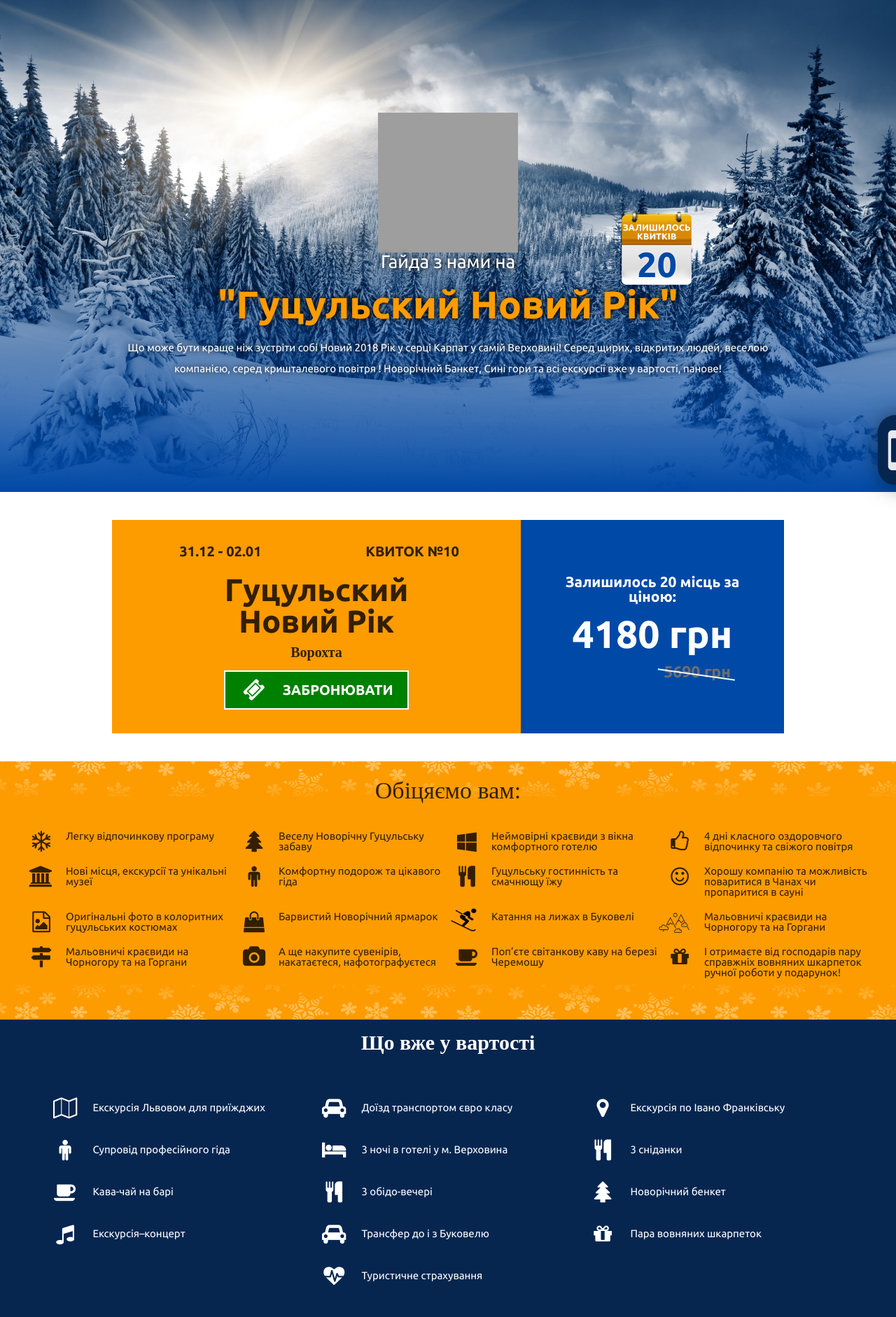
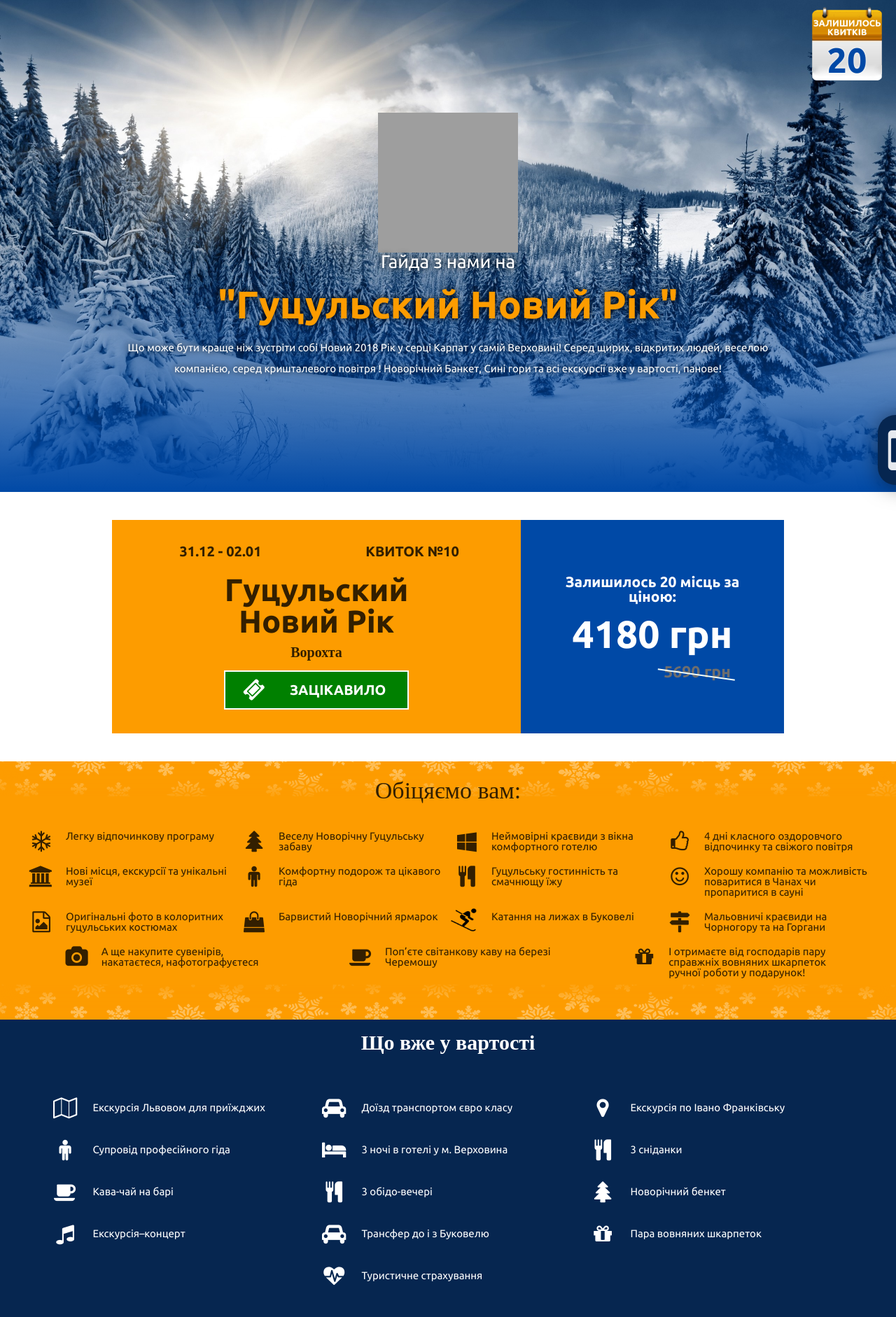
Before and after one commit to alexandrtovmach/vorohta, a PHP site: page / in a window 1280 px wide. Shown: the part 97-1979 px from the top of the page at 70% size. Run offline with PHP 8.4, Linux system fonts and the light colour scheme; some web fonts are replaced; grey boxes are pictures that could not be loaded.

Commit message:
fixes of images and content

```diff
--- a/index.html
+++ b/index.html
@@ -81,16 +81,16 @@
         <main>
             <section class="section-main">
                 <div class="wrap"></div>
+                <div class='liveCalendar'>
+                    <div class='ticketsCounter'></div>
+                    <div></div>
+                </div>
                 <div class="logo-image"></div>
                 <span class='ask-invitation'>Гайда з нами на</span>
                 <h1>"Гуцульский Новий Рік"
                     <div class='vacant'>
                         Залишилося місць:
                         <span class='ticketsCounter'></span>
-                    </div>
-                    <div class='liveCalendar'>
-                        <div class='ticketsCounter'></div>
-                        <div></div>
                     </div>
                 </h1>
                 <p>Що може бути краще ніж зустріти собі Новий 2018 Рік у серці Карпат у самій Верховині! Серед щирих, відкритих людей, веселою компанією, серед кришталевого повітря !
@@ -109,7 +109,7 @@
                             <p class='city'>Ворохта</p>
                             <a href="#" class='registration-button'>
                                 <div><i class="fa fa-ticket" aria-hidden="true"></i></div>
-                                <p>ЗАБРОНЮВАТИ</p>
+                                <p>ЗАЦІКАВИЛО</p>
                             </a>
                         </li>
                         <li class='secondPart'>
@@ -137,7 +137,6 @@
                     <li><div><i class="fa fa-file-image-o" aria-hidden="true"></i></div><p>Оригінальні фото в колоритних гуцульських костюмах</p></li>
                     <li><div><i class="fa fa-shopping-bag" aria-hidden="true"></i></div><p>Барвистий Новорічний ярмарок</p></li>
                     <li><div class='icon-image'> <img src='images/icons/skiing.png'></div><p>Катання на лижах в Буковелі</p></li>
-                    <li><div class='icon-image'> <img src='images/icons/mountain.ico'></div><p>Мальовничі краєвиди на Чорногору та на Горгани</p></li>
                     <li><div><i class="fa fa-map-signs" aria-hidden="true"></i></div><p>Мальовничі краєвиди на Чорногору та на Горгани</p></li>
                     <li><div><i class="fa fa-camera" aria-hidden="true"></i></div><p>А ще накупите сувенірів, накатаєтеся, нафотографуєтеся</p></li>
                     <li><div><i class="fa fa-coffee" aria-hidden="true"></i></div><p>Поп’єте світанкову каву на березі Черемошу </p></li>
@@ -176,7 +175,7 @@
                 <ul>
                     <li><div><i class="fa fa-university" aria-hidden="true"></i></div><p>Вхідні квитки до музеїв (на вибір): орієнтовно 70-100грн</p></li>
                     <li><div><i class="fa fa-map-marker" aria-hidden="true"></i></div><p>Канатна дорога на Буковелі: 105грн/дор, 75грн/дит</p></li>
-                    <li><div><i class="fa fa-male" aria-hidden="true"></i></div><p>Відвідання Чанів/сауни: від 100-150грн/дор</p></li>
+                    <li><div><i class="fa fa-male" aria-hidden="true"></i></div><p>Відвідання Чанів/сауни: 100-150грн/дор</p></li>
                 </ul>
             </section>
 
@@ -291,7 +290,7 @@
                         <div class='circle-time'>
                             <span>22:30</span>
                         </div>
-                        <div style='background:url("images/day_events/fireworks.gif"); background-size: cover; background-position: center'></div>
+                        <div style='background:url("images/day_events/newyear.jpg"); background-size: cover; background-position: center'></div>
                         <h3>Святкуємо Новий Рік</h3>
                         <p class='hidden-when-small'>Святковий бенкетний стіл та проводи Старого 2017 Року у нашій дружній вже знайомій вам компанії.</p>
                     </li>
@@ -299,7 +298,7 @@
                 <div class='daily-block-footer'>
                     <img src="images/clipart/pushpin.svg" alt="">
                     <h3>РОДЗИНКА ДНЯ</h3>
-                    <p >00:00 З новим 2018 Роком! Запальна Новорічна  гуцульська вечірка</p>
+                    <p style='background:url("images/day_events/fireworks.gif"); background-size: cover; background-position: center; color: white'>00:00 З новим 2018 Роком! Запальна Новорічна  гуцульська вечірка</p>
                 </div>
             </section>
             <section class='Order-button'>
@@ -444,7 +443,7 @@
                         <p class='city'>Ворохта</p>
                         <a href="#" class='registration-button'>
                             <div><i class="fa fa-ticket" aria-hidden="true"></i></div>
-                            <p>ЗАБРОНЮВАТИ</p>
+                            <p>ЗАЛИШИТИ ЗАЯВКУ</p>
                         </a>
                     </li>
                     <li class='secondPart'>
@@ -472,7 +471,7 @@
                     </li>
                     <li>
                         <h4>ДЗВОНІТЬ НАМ ЗА ТЕЛЕФОНОМ:</h4>
-                        <span>для замовлення подорожі:<br>+380980657955<br> для співпраці:<br>+380980657955<br>для корпоративних подорожей:<br>+380980657955</span>
+                        <span>для корпоративних подорожей:<br>+380676750171<br>для замовлення подорожі:<br>+380980657955<br> для співпраці:<br>+380979534502</span>
                     </li>
                     <li>
                         <h4>РЕЖИМ РОБОТИ:</h4>
--- a/style/mainstyle.css
+++ b/style/mainstyle.css
@@ -241,15 +241,18 @@ header {
 	box-shadow: 2px 2px 2px rgba(0,0,0, 0.5);
 }
 
-.section-main h1 > .liveCalendar {
+ .liveCalendar {
 	position: absolute;
-	top: -105px;
-	right: -20px;
+	top: 10px;
+	right: 20px;
 	font-size: 50px;
 	color: #0049A6;
 	text-shadow: 0 0 3px white;
+	text-align: center;
+	font-family: "Ubuntu";
+	font-weight: bold;
 }
-.section-main h1 > .liveCalendar > div:nth-child(2) {
+ .liveCalendar > div:nth-child(2) {
 	position: absolute;
 	top: 0;
 	left: 0;
@@ -257,7 +260,7 @@ header {
 	animation: calendarAnim 2s 1s forwards ease-in;
 	transform-origin: 0 3px;
 }
-.section-main h1 > .liveCalendar > div {
+ .liveCalendar > div {
 	background-image: url('../images/counter.png');
 	background-size: 100% auto;
 	padding-top: 50%;
--- a/style/min-310---max-479.css
+++ b/style/min-310---max-479.css
@@ -313,7 +313,7 @@ and (max-device-width : 479px) {
         display: none;
     }
 
-    .section-main h1 > .liveCalendar {
+     .liveCalendar {
         display: none;
     }
 
--- a/style/min-480---max-767.css
+++ b/style/min-480---max-767.css
@@ -20,7 +20,7 @@ and (max-device-width : 767px) {
         display: none;
     }
 
-    .section-main h1 > .liveCalendar {
+     .liveCalendar {
         display: none;
     }
 
```
Also changed, not shown: images/day_events/1.jpg, images/day_events/2.jpg, images/day_events/22.jpg, images/day_events/grajdy.jpg, images/day_events/hotel.jpg, images/day_events/ivanfr.jpeg (added), images/day_events/kryvorivnyia.jpg, images/day_events/newyear.jpg (added).
